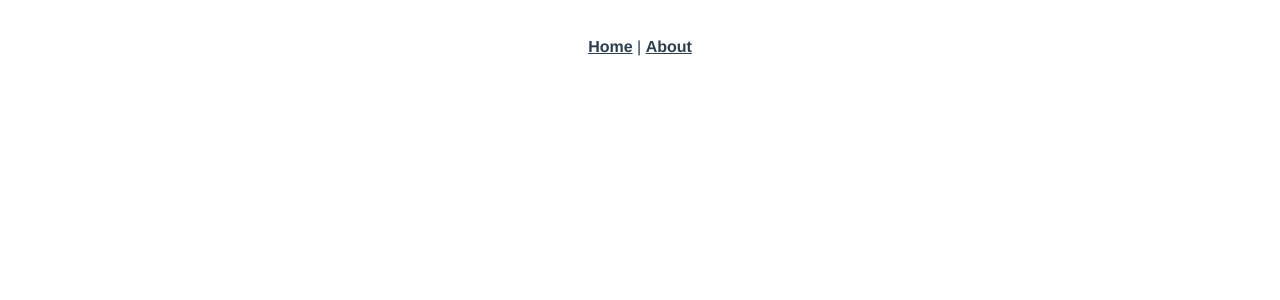
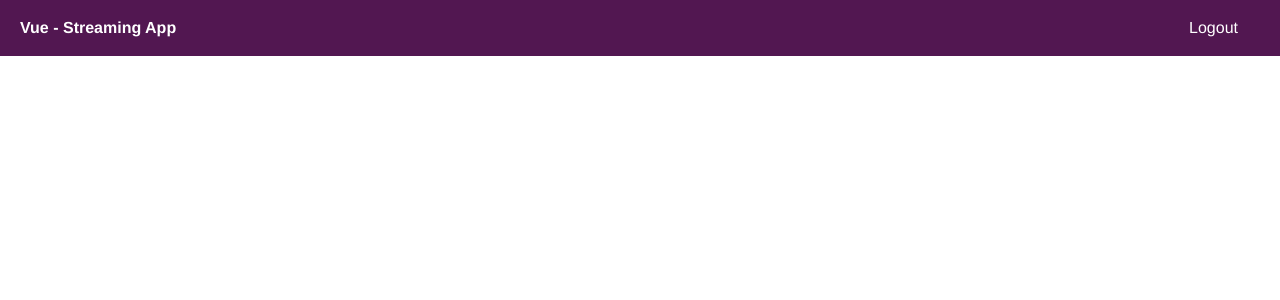
Before and after one commit to ngazic/vue-streaming-app, a Vue app: page /#/signin in a window 1280 px wide. Shown: the top 300 px of the page. Built offline with nearby package versions, Linux system fonts and the light colour scheme.

Commit message:
added header component with tests. Installed axios for authentication calls

```diff
--- a/package.json
+++ b/package.json
@@ -1,6 +1,7 @@
 {
   "name": "vue-streaming-app",
   "version": "0.1.0",
+  "author": "Nihad Gazic ngazic@gmail.com",
   "private": true,
   "scripts": {
     "serve": "vue-cli-service serve",
@@ -31,6 +32,7 @@
     "@vue/cli-service": "~4.5.0",
     "@vue/eslint-config-typescript": "^5.0.2",
     "@vue/test-utils": "^1.1.0",
+    "axios": "^0.20.0",
     "eslint": "^6.7.2",
     "eslint-plugin-vue": "^6.2.2",
     "jest": "^26.5.3",
--- a/public/index.html
+++ b/public/index.html
@@ -1,17 +1,23 @@
 <!DOCTYPE html>
 <html lang="en">
+
 <head>
   <meta charset="utf-8">
   <meta http-equiv="X-UA-Compatible" content="IE=edge">
   <meta name="viewport" content="width=device-width,initial-scale=1.0">
+  <link rel="stylesheet" href="https://stackpath.bootstrapcdn.com/bootstrap/4.3.1/css/bootstrap.min.css"
+    integrity="sha384-ggOyR0iXCbMQv3Xipma34MD+dH/1fQ784/j6cY/iJTQUOhcWr7x9JvoRxT2MZw1T" crossorigin="anonymous">
   <link rel="icon" href="<%= BASE_URL %>favicon.ico">
   <title><%= htmlWebpackPlugin.options.title %></title>
 </head>
+
 <body>
   <noscript>
-      <strong>We're sorry but <%= htmlWebpackPlugin.options.title %> doesn't work properly without JavaScript enabled. Please enable it to continue.</strong>
+    <strong>We're sorry but <%= htmlWebpackPlugin.options.title %> doesn't work properly without JavaScript enabled.
+      Please enable it to continue.</strong>
   </noscript>
   <div id="app"></div>
   <!-- built files will be auto injected -->
 </body>
+
 </html>
--- a/src/App.vue
+++ b/src/App.vue
@@ -1,32 +1,23 @@
 <template>
   <div id="app">
-    <div id="nav">
-      <router-link to="/">Home</router-link> |
-      <router-link to="/about">About</router-link>
-    </div>
+    <app-header />
     <router-view/>
   </div>
 </template>
 
+<script>
+  import Header from '@/components/Header/Header.vue'
+  export default {
+    name: 'app',
+    components: {
+      'app-header': Header
+    },
+  }
+</script>
+
 <style lang="scss">
-#app {
-  font-family: Avenir, Helvetica, Arial, sans-serif;
-  -webkit-font-smoothing: antialiased;
-  -moz-osx-font-smoothing: grayscale;
-  text-align: center;
-  color: #2c3e50;
-}
-
-#nav {
-  padding: 30px;
-
-  a {
-    font-weight: bold;
-    color: #2c3e50;
-
-    &.router-link-exact-active {
-      color: #42b983;
-    }
+ body, html {
+    margin: 0;
+    font-family: "Helvetica Neue", Helvetica, Arial, sans-serif;
   }
-}
 </style>
--- /dev/null
+++ b/src/axios-database.ts
@@ -0,0 +1,5 @@
+import axios from "axios";
+
+export default axios.create({
+  baseURL: "https://authentification-using-vue.firebaseio.com"
+});
--- /dev/null
+++ b/src/components/Header/Header.vue
@@ -0,0 +1,94 @@
+<template>
+  <header id="header">
+    <div class="logo">
+      <router-link to="/">Vue - Streaming App</router-link>
+    </div>
+    <nav>
+      <ul>
+        <li v-if="!auth">
+          <router-link to="/signup" class="login">Sign Up</router-link>
+        </li>
+        <li v-if="!auth">
+          <router-link to="/signin" class="login">Sign In</router-link>
+        </li>
+        <li v-if="auth">
+          <button @click="onLogout" class="logout">Logout</button>
+        </li>
+      </ul>
+    </nav>
+  </header>
+</template>
+
+<script>
+export default {
+  computed: {
+    auth() {
+      return this.$store.getters.isAuthenticated;
+    }
+  },
+  methods: {
+    onLogout() {
+      this.$store.dispatch("logout");
+    }
+  }
+};
+</script>
+
+<style scoped>
+#header {
+  height: 56px;
+  display: flex;
+  flex-flow: row;
+  justify-content: space-between;
+  align-items: center;
+  background-color: #521751;
+  padding: 0 20px;
+}
+
+.logo {
+  font-weight: bold;
+  color: white;
+}
+
+.logo a {
+  text-decoration: none;
+  color: white;
+}
+
+nav {
+  height: 100%;
+}
+
+ul {
+  list-style: none;
+  margin: 0;
+  padding: 0;
+  height: 100%;
+  display: flex;
+  flex-flow: row;
+  align-items: center;
+}
+
+li {
+  margin: 0 16px;
+}
+
+li a {
+  text-decoration: none;
+  color: white;
+}
+
+li a:hover,
+li a:active,
+li a.router-link-active {
+  color: #fa923f;
+}
+
+.logout {
+  background-color: transparent;
+  border: none;
+  font: inherit;
+  color: white;
+  cursor: pointer;
+}
+</style>
--- a/src/main.ts
+++ b/src/main.ts
@@ -2,8 +2,13 @@ import Vue from 'vue'
 import App from './App.vue'
 import router from './router'
 import store from './store'
+import axios from 'axios'
+
 
 Vue.config.productionTip = false
+
+//Adding base url for axios auth calls
+axios.defaults.baseURL = "https://identitytoolkit.googleapis.com/v1";
 
 new Vue({
   router,
--- a/src/router/index.ts
+++ b/src/router/index.ts
@@ -1,14 +1,22 @@
 import Vue from 'vue'
 import VueRouter, { RouteConfig } from 'vue-router'
 import Home from '../views/Home.vue'
+import store from '../store'
 
 Vue.use(VueRouter)
 
-const routes: Array<RouteConfig> = [
+export const routes: Array<RouteConfig> = [
   {
     path: '/',
     name: 'Home',
-    component: Home
+    component: Home,
+    beforeEnter(to, from, next) {
+      if (store.state.idToken) {
+        next()
+      } else {
+        next('/signin')
+      }
+    }
   },
   {
     path: '/about',
--- a/src/store/index.ts
+++ b/src/store/index.ts
@@ -5,6 +5,12 @@ Vue.use(Vuex)
 
 export default new Vuex.Store({
   state: {
+    idToken: ''
+  },
+  getters: {
+    isAuthenticated(state): boolean{
+      return state.idToken != null
+    }
   },
   mutations: {
   },
--- a/src/views/About.vue
+++ b/src/views/About.vue
@@ -1,5 +1,8 @@
 <template>
   <div class="about">
     <h1>This is an about page</h1>
+    <div class="alert alert-primary" role="alert">
+      A simple primary alert—check it out!
+    </div>
   </div>
 </template>
```
Also changed, not shown: 2 other files (tests, documents, lock files or other folders). Lines whose indentation alone changed are shown as unchanged.
